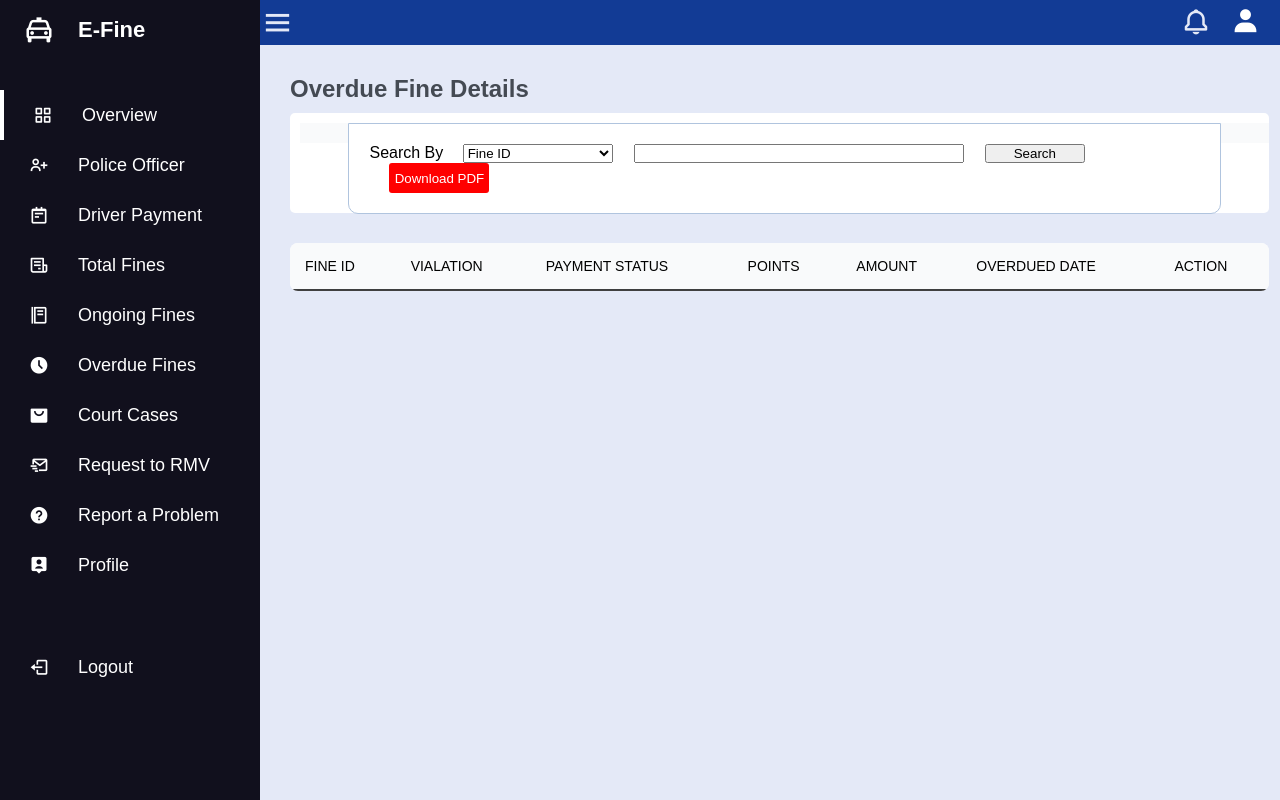
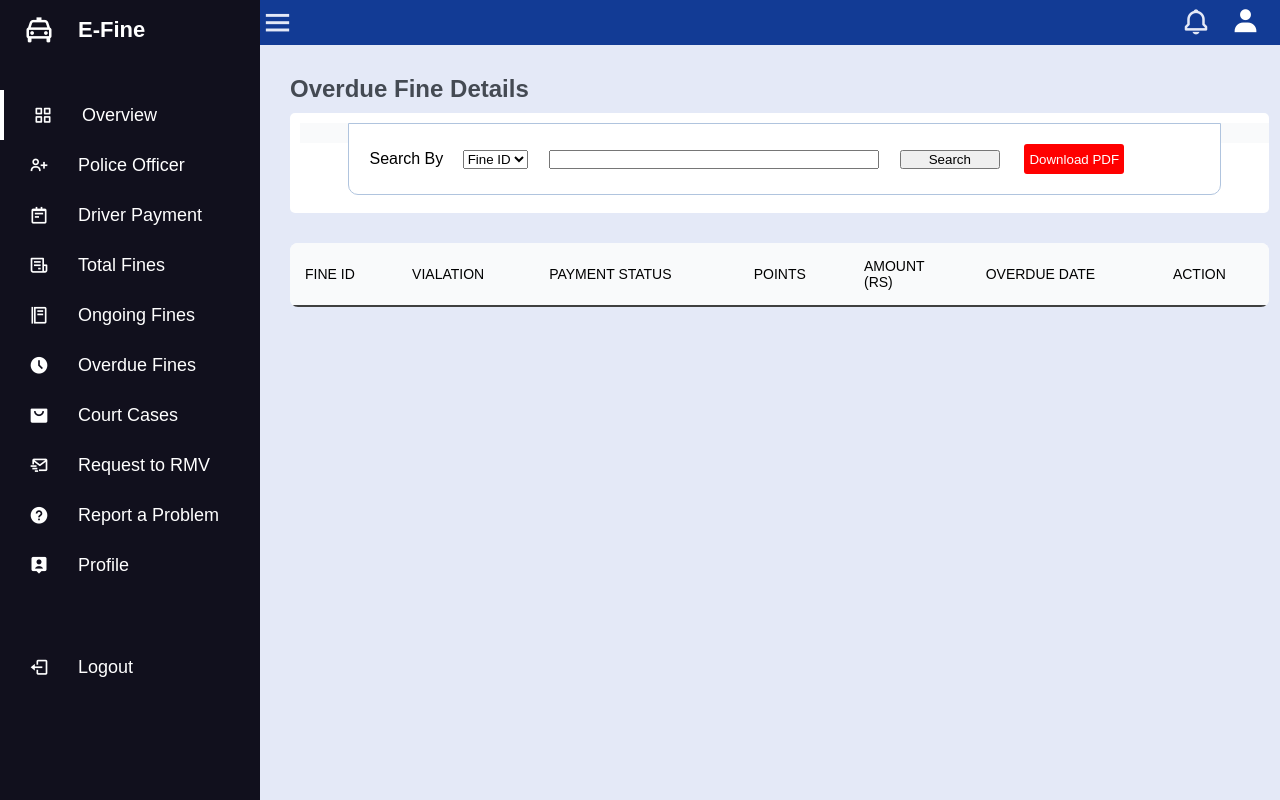
Before and after one commit to thilankajayathilaka/efine, a PHP site: page /efine/overdue_fine.php in a window 1280 px wide. Run offline with PHP 8.4, Linux system fonts and the light colour scheme; tables that the repository leaves empty or names only in its code hold one stand-in row (values such as "Sample post").

Commit message:
overdue fine changed

```diff
--- a/public/police_station/overdue_fine.php
+++ b/public/police_station/overdue_fine.php
@@ -25,17 +25,20 @@
         <div class="paymentsearch">
             <div class="search">
 
-                <form action="" class="searchbar">
+                <form action="" method="post">
                     <label>Search By</label>
-                    <select name="fines" id="fines" style="margin-left: 15px; width:150px;">
-                        <option value="fine_id">Fine ID</option>
+                    <select name="search_criteria" style="margin-left: 15px;">
+                        <option value="Fine_ID">Fine ID</option>
                         <option value="name">Name</option>
-                        <option value="date1">Date</option>
+                        <option value="date">Date</option>
                     </select>
-                    <input type="text" name="search" class="serchinput">
+                    <input type="text" name="search_value" class="serchinput">
                     <input type="submit" value="Search" class="searchbtn">
                     <button class="pdf">Download PDF</button>
+                    </select>
+
                 </form>
+
 
             </div>
         </div>
@@ -47,27 +50,48 @@
                     <td>Vialation</td>
                     <td>Payment status</td>
                     <td>Points</td>
-                    <td>Amount</td>
-                    <td>Overdued date</td>
+                    <td>Amount <br>(Rs)</td>
+                    <td>Overdue date</td>
                     <td>Action</td>
                 </thead>
                 <tbody>
+                    <?php
+                    if (isset($_POST['search_value'])) {
 
-                    <?php
 
-                    if ($result = mysqli_query($con, readOverdueFineDetails())) {
-                        // Fetch one and one row
+                        // Execute the query
+                        $result = mysqli_query($con, overduefineSearch());
+
+                        // Display the results
                         while ($row = mysqli_fetch_assoc($result)) {
-
                             $date1 = strval($row['date']);
 
                             $dateTime1 = new DateTime($date1);
                             $dateTime1->modify('14 days');
                             $date = $dateTime1->format('Y-m-d H:i:s');
+                    ?>
+                    <tr>
+                        <td><?php echo $row['Fine ID']; ?></td>
+                        <td><?php echo $row['Vialation']; ?></td>
+                        <td><?php echo $row['Payment_status']; ?></td>
+                        <td><?php echo $row['Points']; ?></td>
+                        <td><?php echo $row['amount']; ?></td>
+                        <td id="data"><?php echo $date ?></td>
+                        <td><Button>Send to Court</Button></td>
+                    </tr>
+                    <?php
+                        }
+                        mysqli_free_result($result);
+                    } else {
+                        // If no search value is provided, display all the data
+                        $result = mysqli_query($con, readOverdueFineDetails());
+                        while ($row = mysqli_fetch_assoc($result)) {
+                            $date1 = strval($row['date']);
 
-
+                            $dateTime1 = new DateTime($date1);
+                            $dateTime1->modify('14 days');
+                            $date = $dateTime1->format('Y-m-d H:i:s');
                         ?>
-
                     <tr>
                         <td><?php echo $row['Fine ID']; ?></td>
                         <td><?php echo $row['Vialation']; ?></td>
@@ -78,14 +102,12 @@
                         <td><Button>Court</Button></td>
 
                     </tr>
-
                     <?php
                         }
                         mysqli_free_result($result);
                     }
 
                     mysqli_close($con);
-
                     ?>
                 </tbody>
             </table>
```
Lines whose indentation alone changed are shown as unchanged.
